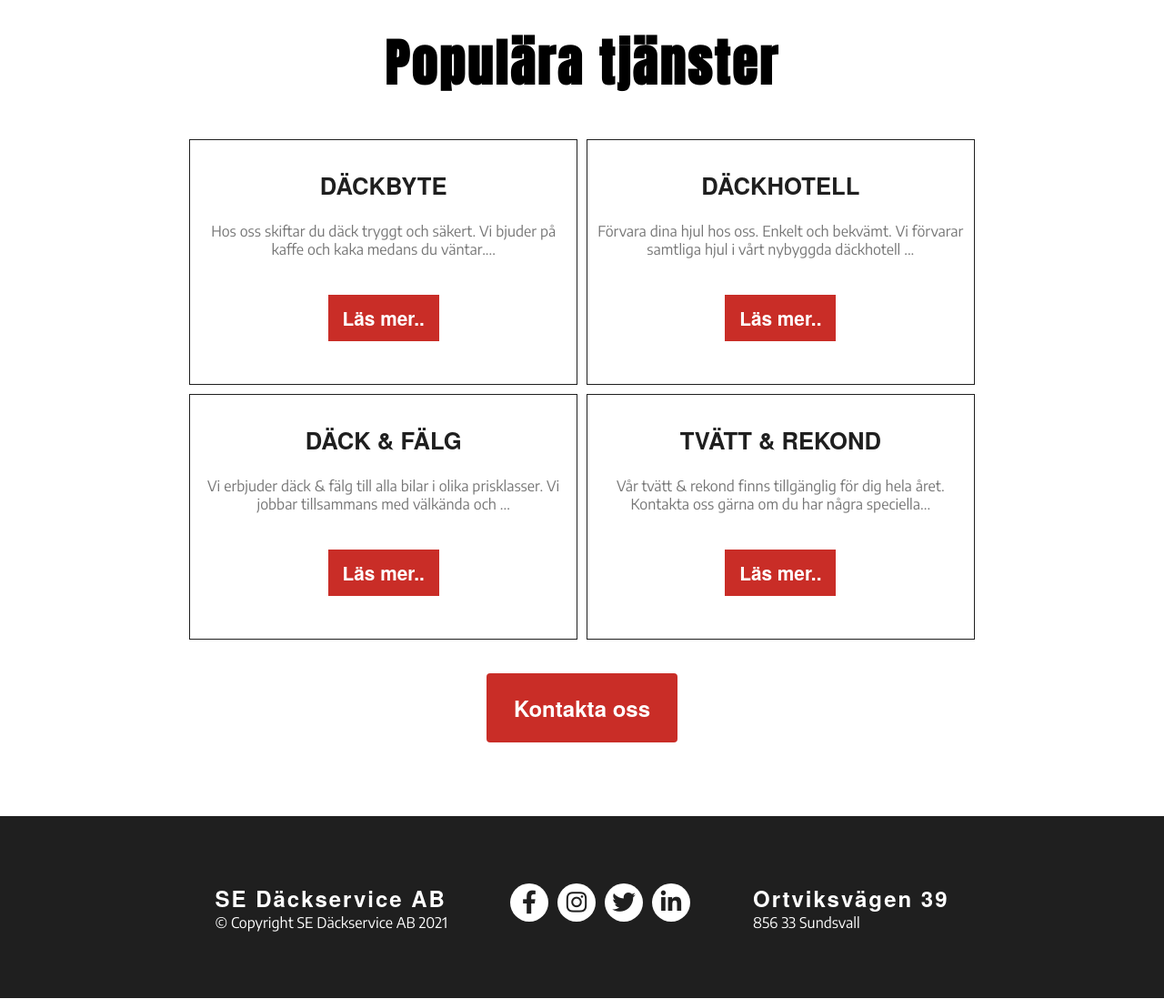
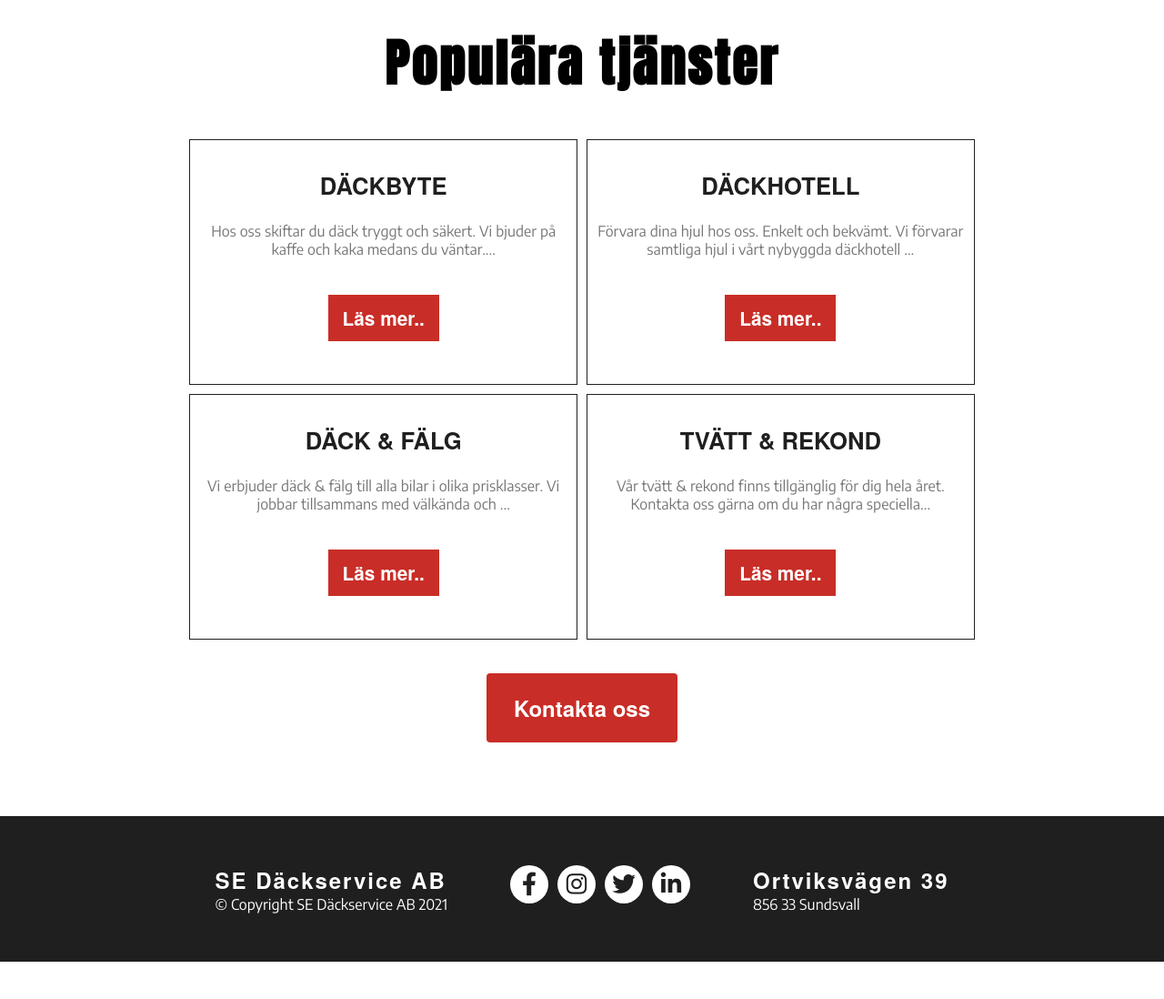
Before and after one commit to JockeHTML/se-dack, a React (Create React App) app: page / in a window 1280 px wide. Shown: the part 1739-2837 px from the top of the page at 91% size. After the commit the page ends 2797 px from the top, so only its background shows below. Built offline with nearby package versions, Linux system fonts and the light colour scheme.

Commit message:
fixed links in footer section

```diff
--- a/src/Components/Data/Data.js
+++ b/src/Components/Data/Data.js
@@ -99,15 +99,15 @@ const socialMedia = [
     icon: "fab fa-facebook-f",
   },
   {
-    url: "https://www.facebook.com",
+    url: "https://www.instagram.com",
     icon: "fab fa-instagram",
   },
   {
-    url: "https://www.facebook.com",
+    url: "https://www.twitter.com",
     icon: "fab fa-twitter",
   },
   {
-    url: "https://www.facebook.com",
+    url: "https://www.linkedin.com",
     icon: "fab fa-linkedin-in",
   },
 ];
--- a/src/Components/Footer/Footer.module.css
+++ b/src/Components/Footer/Footer.module.css
@@ -1,6 +1,6 @@
 .footer {
   width: 100%;
-  height: 200px;
+  height: 160px;
   background-color: var(--dark);
   margin-top: 4rem;
   padding: 0;
```
